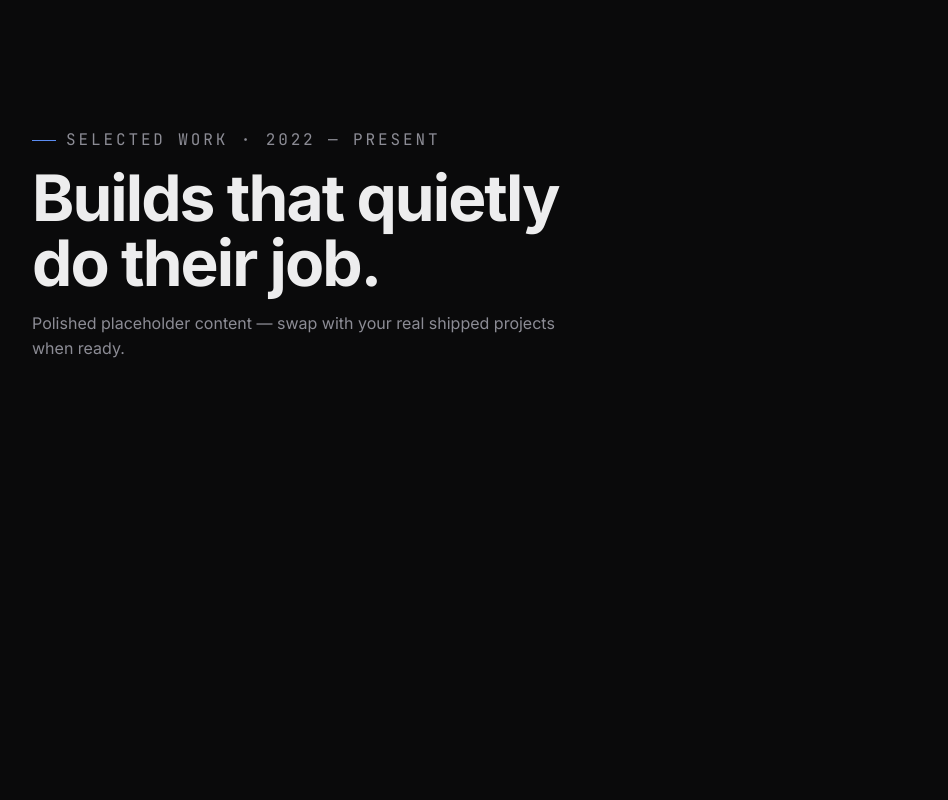
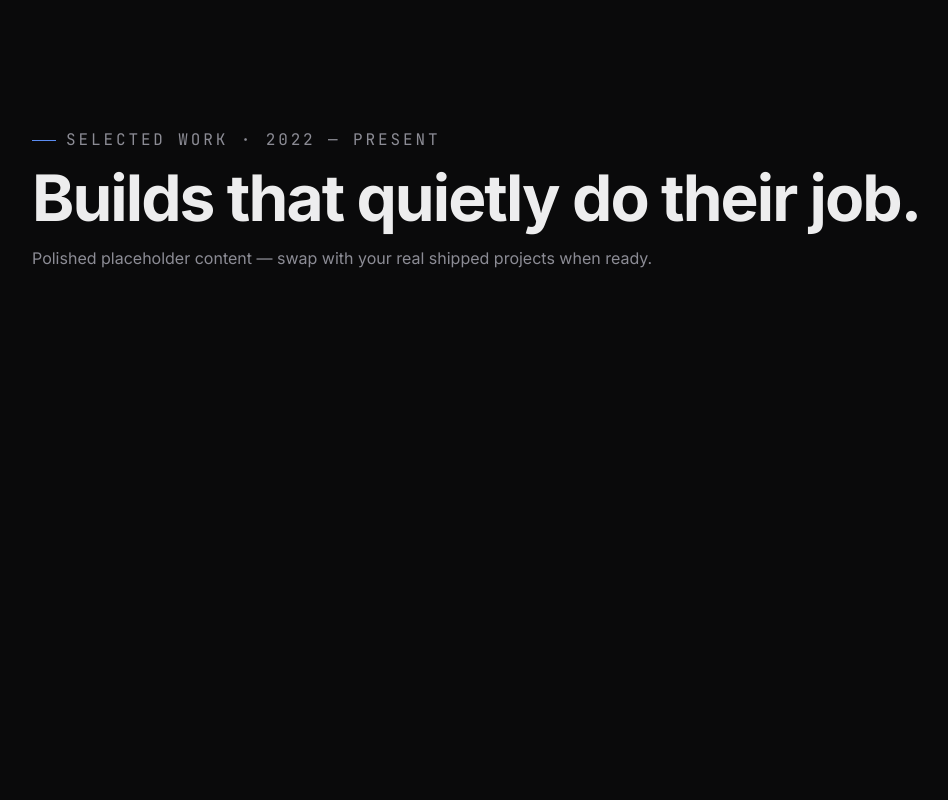
Before and after one commit to hussienessam04/portfolio, a Next.js app: page /en in a window 1280 px wide. Shown: the part 1920-2720 px from the top of the page, without its empty margins (8-956 px from the left). Built offline with nearby package versions, Linux system fonts and the light colour scheme.

Commit message:
fix: drop max-inline-size caps on .caps-head / .work-head / .stats-head so title spans full container width

```diff
--- a/src/styles/globals.css
+++ b/src/styles/globals.css
@@ -213,12 +213,12 @@ a:focus-visible, button:focus-visible, .magnetic:focus-visible { outline: 2px so
 
 /* ═══ bento work grid ═══ */
 /* ponytail: stacked column — eyebrow + h2 on top, subtitle below.
- * Was side-by-side flex which forced the subtitle to the right and broke
- * the reading rhythm when the title wrapped. */
-.work-head { display: flex; flex-direction: column; align-items: flex-start; gap: 16px; margin-bottom: var(--gap-xl); max-inline-size: 64ch; }
-.work-head h2 { font-family: var(--font-display); font-size: clamp(36px, 5vw, 72px); font-weight: 700; line-height: 1.02; letter-spacing: -0.03em; margin: 12px 0 0; max-inline-size: 14ch; }
+ * Title and subtitle each span the full container width (no 14ch / 60ch caps),
+ * so the section heads read as full-width editorial blocks. */
+.work-head { display: flex; flex-direction: column; align-items: flex-start; gap: 16px; margin-bottom: var(--gap-xl); }
+.work-head h2 { font-family: var(--font-display); font-size: clamp(36px, 5vw, 72px); font-weight: 700; line-height: 1.02; letter-spacing: -0.03em; margin: 12px 0 0; text-wrap: balance; }
 .work-head h2 .serif { font-family: var(--font-serif); font-style: italic; font-weight: 500; }
-.work-head p { color: var(--muted); max-inline-size: 60ch; font-size: 16px; }
+.work-head p { color: var(--muted); max-inline-size: 72ch; font-size: 16px; }
 .bento { display: grid; grid-template-columns: repeat(6, 1fr); grid-auto-rows: minmax(180px, auto); gap: 16px; }
 .b-card { position: relative; background: var(--surface); border: 1px solid var(--border); border-radius: var(--radius-lg); padding: 28px; overflow: hidden; transition: transform 800ms var(--ease-out), border-color var(--motion) var(--ease), box-shadow 800ms var(--ease-out); display: flex; flex-direction: column; }
 .b-card:hover { transform: translateY(-8px); border-color: var(--fg); box-shadow: 0 24px 56px color-mix(in oklab, var(--fg), transparent 92%); }
@@ -281,10 +281,10 @@ a:focus-visible, button:focus-visible, .magnetic:focus-visible { outline: 2px so
 @media (max-width: 720px) { .tape-card { flex-basis: 280px; min-height: 240px; } }
 
 /* ═══ capabilities — list ═══ */
-.caps-head { display: flex; flex-direction: column; align-items: flex-start; gap: 16px; margin-bottom: var(--gap-xl); max-inline-size: 64ch; }
-.caps-head h2 { font-family: var(--font-display); font-size: clamp(36px, 5vw, 72px); font-weight: 700; line-height: 1.02; letter-spacing: -0.03em; margin: 12px 0 0; max-inline-size: 14ch; }
+.caps-head { display: flex; flex-direction: column; align-items: flex-start; gap: 16px; margin-bottom: var(--gap-xl); }
+.caps-head h2 { font-family: var(--font-display); font-size: clamp(36px, 5vw, 72px); font-weight: 700; line-height: 1.02; letter-spacing: -0.03em; margin: 12px 0 0; text-wrap: balance; }
 .caps-head h2 .serif { font-family: var(--font-serif); font-style: italic; font-weight: 500; }
-.caps-head p { color: var(--muted); max-inline-size: 60ch; }
+.caps-head p { color: var(--muted); max-inline-size: 72ch; }
 .caps { border-top: 1px solid var(--border); }
 .cap { display: grid; grid-template-columns: 80px 1fr 2fr auto; align-items: center; gap: clamp(16px, 3vw, 40px); padding-block: clamp(22px, 3vw, 32px); border-bottom: 1px solid var(--border); cursor: pointer; transition: padding 480ms var(--ease-out), background var(--motion) var(--ease); position: relative; }
 .cap:hover { padding-inline-start: 12px; background: color-mix(in oklab, var(--fg), transparent 97%); }
@@ -300,7 +300,8 @@ a:focus-visible, button:focus-visible, .magnetic:focus-visible { outline: 2px so
 /* ═══ stats — dark section ═══ */
 .stats-wrap { background: var(--dark-bg); color: var(--dark-fg); padding-block: var(--gap-2xl); border-radius: var(--radius-xl); margin-inline: var(--gutter); margin-block: var(--gap-2xl); position: relative; overflow: hidden; }
 .stats-wrap::before { content: ""; position: absolute; inset-block-start: -10%; inset-inline-end: -10%; width: 60%; aspect-ratio: 1; border-radius: 50%; background: radial-gradient(circle at center, color-mix(in oklab, var(--accent), transparent 70%), transparent 60%); pointer-events: none; }
-.stats-head { display: flex; flex-direction: column; align-items: flex-start; gap: 16px; margin-bottom: var(--gap-xl); position: relative; z-index: 1; padding-inline: clamp(20px, 4vw, 56px); max-inline-size: 64ch; }
+.stats-head { display: flex; flex-direction: column; align-items: flex-start; gap: 16px; margin-bottom: var(--gap-xl); position: relative; z-index: 1; padding-inline: clamp(20px, 4vw, 56px); }
+.stats-head p { max-inline-size: 72ch; }
 .stats-head h2 { font-family: var(--font-display); font-size: clamp(36px, 5vw, 64px); font-weight: 600; line-height: 1.05; letter-spacing: -0.025em; margin: 16px 0 0; max-inline-size: 14ch; }
 .stats-head h2 .serif { font-family: var(--font-serif); font-style: italic; font-weight: 500; }
 .stats-grid { display: grid; grid-template-columns: repeat(4, 1fr); gap: 1px; background: var(--dark-border); border-top: 1px solid var(--dark-border); border-bottom: 1px solid var(--dark-border); position: relative; z-index: 1; }
```
